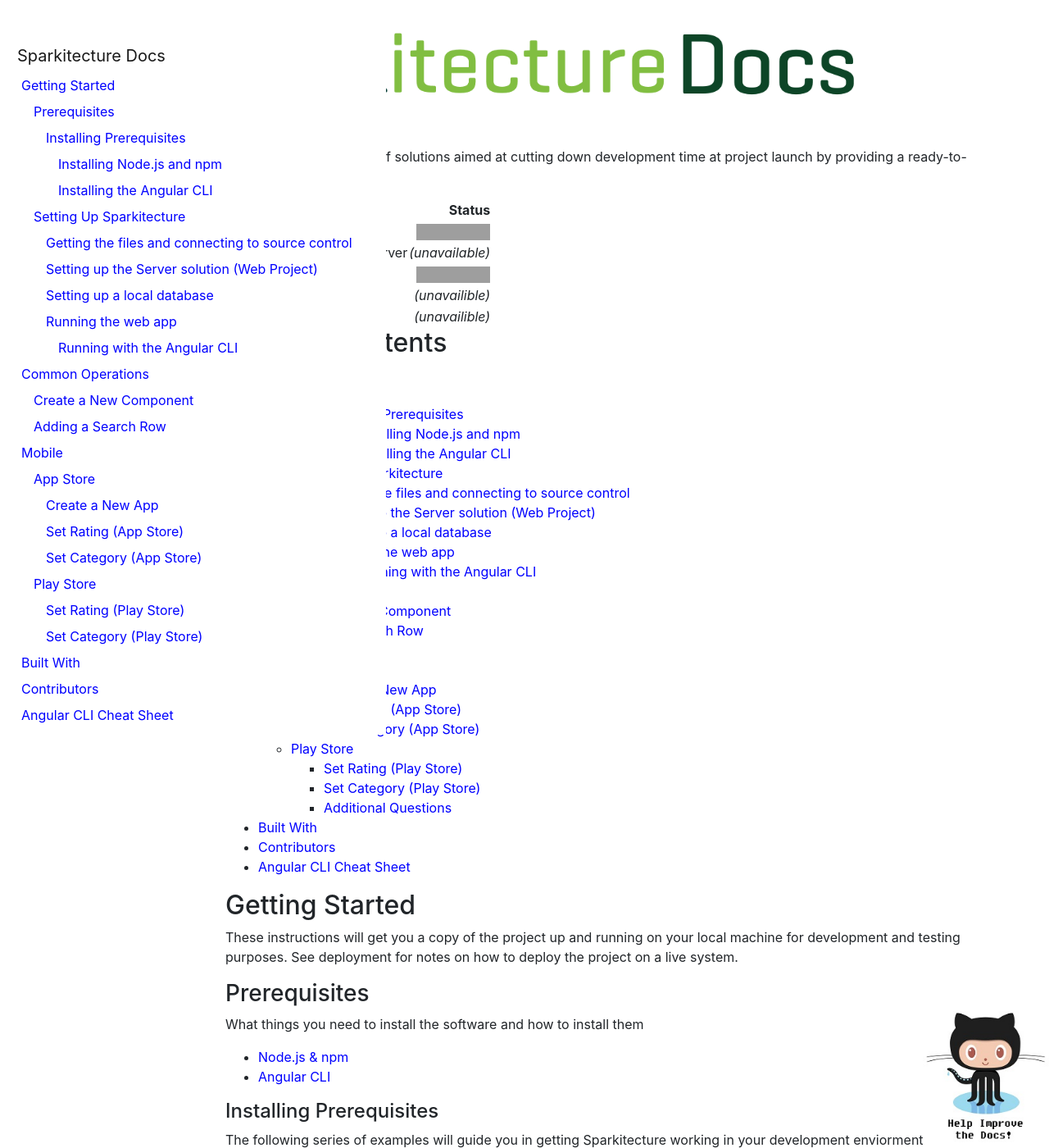
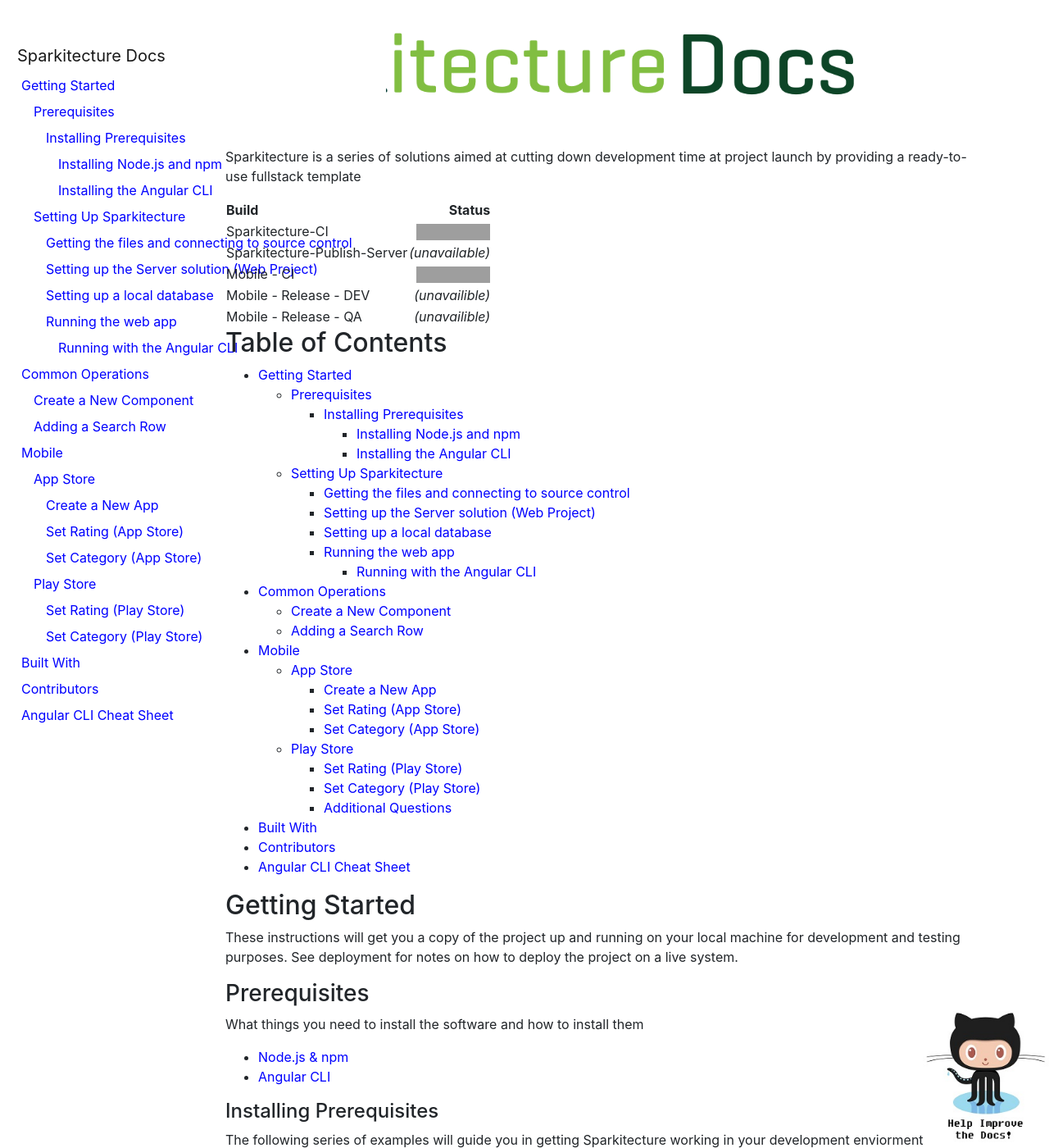
Before and after one commit to Sparkitecture/SparkitectureDocs, a Jekyll site: the page built from README.md, in a window 1280 px wide and 1400 px high. Shown: the whole window at 82% size. Built offline with Jekyll 4.4.1, drawn with Linux system fonts in a browser that asks for light colours; our own code applies the rules of GitHub Pages for plain Markdown files; grey boxes are pictures that could not be loaded.

Commit message:
added z-index to center content, removed from nav

```diff
--- a/Assets/Styles/site.css
+++ b/Assets/Styles/site.css
@@ -3,7 +3,7 @@
     position: fixed;
     top: 1%;
     right: 1%;
-    z-index: 99;
+    z-index: 100;
     border: none;
     outline: none;
     background-color: rgb(0, 56, 48);
@@ -28,7 +28,6 @@
     background-color: white;
     top: 40px;
     left: 5px;
-    z-index: 9;
 }
 
 #sparkitectureNav div {
@@ -68,6 +67,10 @@
 
 .active a {
     color: white !important;
+}
+
+.mainContent {
+    z-index: 99;
 }
 
 a {
--- a/_layouts/default.HTML
+++ b/_layouts/default.HTML
@@ -152,7 +152,7 @@
       </div>
 
 
-      <div class="col-12 col-md-10 col-lg-10 col-xl-10 mx-auto">
+      <div id="mainContent" class="col-12 col-md-10 col-lg-10 col-xl-10 mx-auto ">
 
         {{ content }}
 
```
